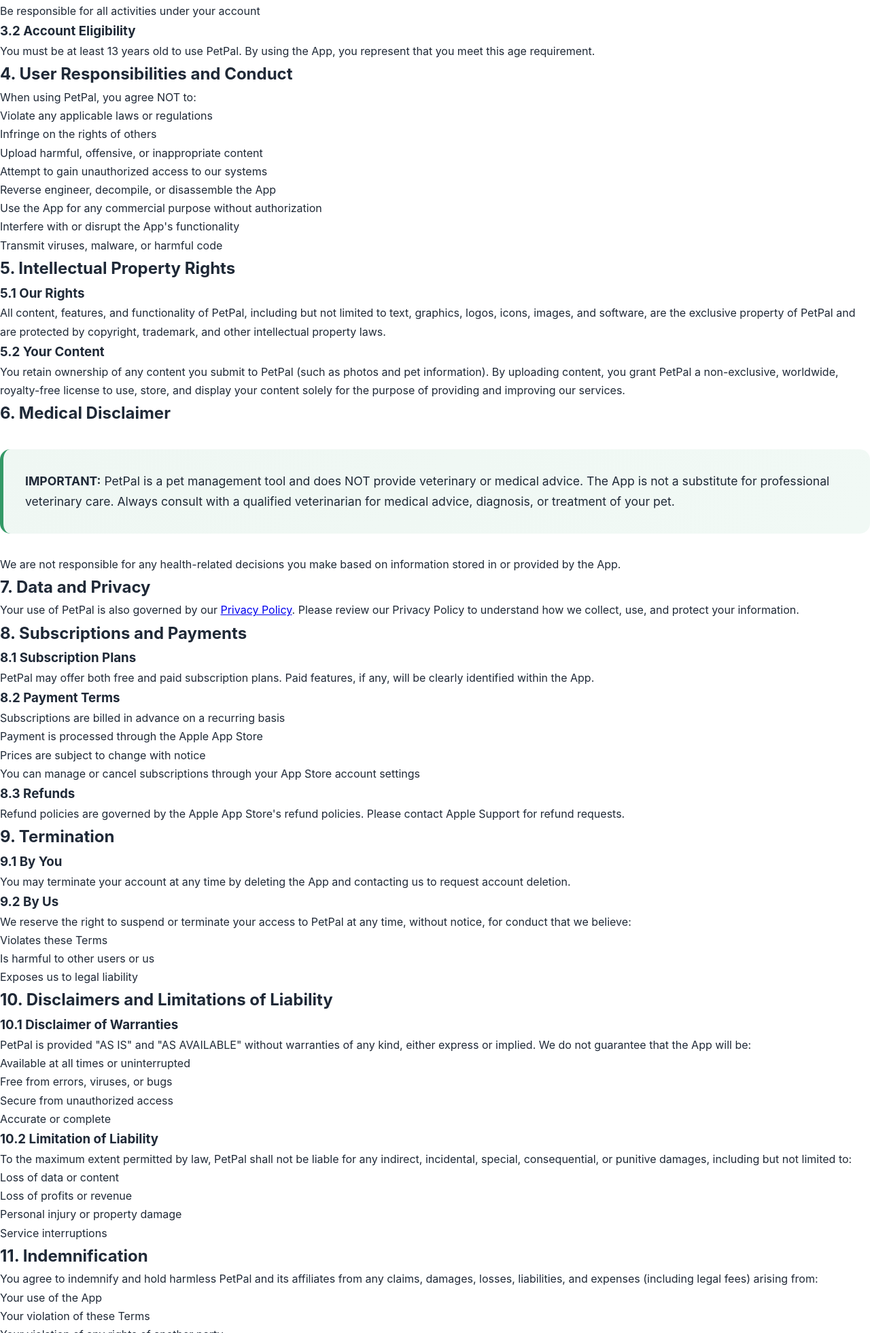
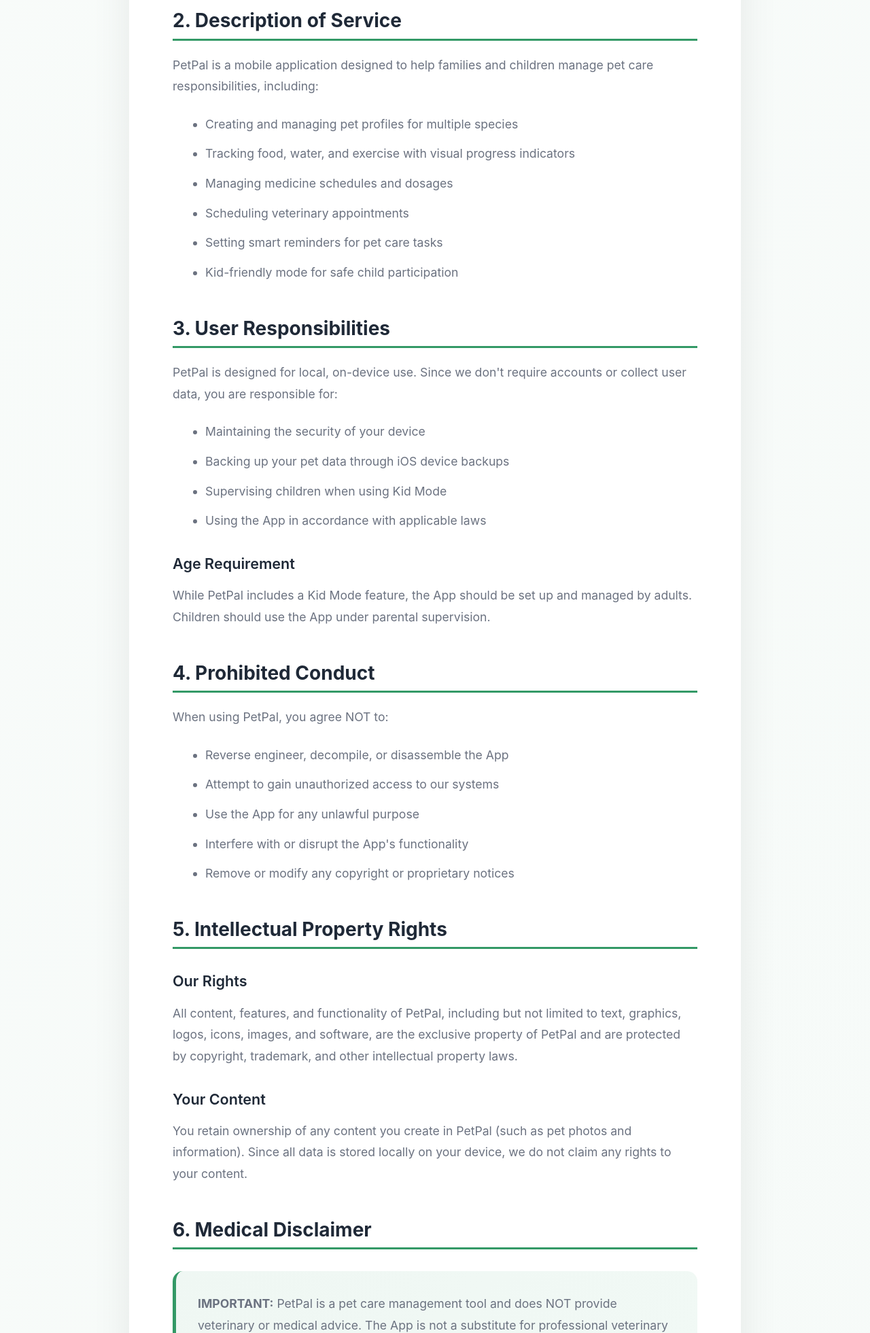
Before and after one commit to tomsobkow-wq/PetPal, a plain HTML site: page terms-of-service.html in a window 1280 px wide. Shown: the part 839-2800 px from the top of the page at 68% size. Drawn offline with Linux system fonts and the light colour scheme.

Commit message:
Polished Terms of Service page with professional layout
- Updated navigation with app icon logo
- Added professional CSS styling using policy-page class
- Improved spacing with centered content container (4rem padding)
- Enhanced typography with proper line-height and font sizes
- Updated contact email to pet.pal.for.pets@gmail.com
- Streamlined content to match app's actual functionality
- Responsive design for mobile devices
- Matches professional quality of other policy pages

```diff
--- a/terms-of-service.html
+++ b/terms-of-service.html
@@ -1,16 +1,23 @@
 <!DOCTYPE html>
 <html lang="en">
+
 <head>
     <meta charset="UTF-8">
     <meta name="viewport" content="width=device-width, initial-scale=1.0">
     <meta name="description" content="PetPal Terms of Service - User agreement and terms">
     <title>Terms of Service - PetPal</title>
     <link rel="stylesheet" href="css/style.css">
+    <link rel="icon" href="images/app-icon.png" type="image/png">
 </head>
+
 <body>
+    <!-- Navigation -->
     <header>
         <nav>
-            <a href="index.html" class="logo">🐾 PetPal</a>
+            <a href="index.html" class="logo">
+                <img src="images/app-icon.png" alt="PetPal Logo" class="logo-icon">
+                <span>PetPal</span>
+            </a>
             <ul class="nav-links">
                 <li><a href="index.html">Home</a></li>
                 <li><a href="support.html">Support</a></li>
@@ -20,172 +27,181 @@
         </nav>
     </header>
 
-    <section class="container">
-        <div class="content-section">
+    <!-- Main Content -->
+    <section class="policy-page">
+        <div class="policy-container">
             <h1>Terms of Service</h1>
 
             <div class="last-updated">
-                <strong>Last Updated:</strong> December 12, 2024
+                <strong>Last Updated:</strong> February 9, 2026
             </div>
 
             <div class="info-box">
-                <p><strong>Please read these Terms of Service carefully.</strong> By accessing or using PetPal, you agree to be bound by these Terms. If you do not agree with any part of these Terms, you may not use our app.</p>
+                <p><strong>Please read these Terms of Service carefully.</strong> By accessing or using PetPal, you
+                    agree to be bound by these Terms. If you do not agree with any part of these Terms, you may not use
+                    our app.</p>
             </div>
 
             <h2>1. Acceptance of Terms</h2>
-            <p>By downloading, installing, or using the PetPal mobile application ("App"), you agree to comply with and be bound by these Terms of Service ("Terms"). These Terms constitute a legally binding agreement between you and PetPal.</p>
+            <p>By downloading, installing, or using the PetPal mobile application ("App"), you agree to comply with and
+                be bound by these Terms of Service ("Terms"). These Terms constitute a legally binding agreement between
+                you and PetPal.</p>
 
             <h2>2. Description of Service</h2>
-            <p>PetPal is a mobile application designed to help pet owners manage their pet care responsibilities, including:</p>
+            <p>PetPal is a mobile application designed to help families and children manage pet care responsibilities,
+                including:</p>
             <ul>
-                <li>Creating and managing pet profiles</li>
-                <li>Tracking health records and veterinary appointments</li>
-                <li>Setting reminders for pet care tasks</li>
-                <li>Storing photos and memories of pets</li>
-                <li>Monitoring pet activities and behaviors</li>
+                <li>Creating and managing pet profiles for multiple species</li>
+                <li>Tracking food, water, and exercise with visual progress indicators</li>
+                <li>Managing medicine schedules and dosages</li>
+                <li>Scheduling veterinary appointments</li>
+                <li>Setting smart reminders for pet care tasks</li>
+                <li>Kid-friendly mode for safe child participation</li>
             </ul>
 
-            <h2>3. User Accounts</h2>
-
-            <h3>3.1 Account Creation</h3>
-            <p>To use certain features of PetPal, you may be required to create an account. You agree to:</p>
+            <h2>3. User Responsibilities</h2>
+            <p>PetPal is designed for local, on-device use. Since we don't require accounts or collect user data, you
+                are responsible for:</p>
             <ul>
-                <li>Provide accurate and complete information</li>
-                <li>Maintain the security of your account credentials</li>
-                <li>Notify us immediately of any unauthorized access</li>
-                <li>Be responsible for all activities under your account</li>
+                <li>Maintaining the security of your device</li>
+                <li>Backing up your pet data through iOS device backups</li>
+                <li>Supervising children when using Kid Mode</li>
+                <li>Using the App in accordance with applicable laws</li>
             </ul>
 
-            <h3>3.2 Account Eligibility</h3>
-            <p>You must be at least 13 years old to use PetPal. By using the App, you represent that you meet this age requirement.</p>
+            <h3>Age Requirement</h3>
+            <p>While PetPal includes a Kid Mode feature, the App should be set up and managed by adults. Children should
+                use the App under parental supervision.</p>
 
-            <h2>4. User Responsibilities and Conduct</h2>
+            <h2>4. Prohibited Conduct</h2>
             <p>When using PetPal, you agree NOT to:</p>
             <ul>
-                <li>Violate any applicable laws or regulations</li>
-                <li>Infringe on the rights of others</li>
-                <li>Upload harmful, offensive, or inappropriate content</li>
+                <li>Reverse engineer, decompile, or disassemble the App</li>
                 <li>Attempt to gain unauthorized access to our systems</li>
-                <li>Reverse engineer, decompile, or disassemble the App</li>
-                <li>Use the App for any commercial purpose without authorization</li>
+                <li>Use the App for any unlawful purpose</li>
                 <li>Interfere with or disrupt the App's functionality</li>
-                <li>Transmit viruses, malware, or harmful code</li>
+                <li>Remove or modify any copyright or proprietary notices</li>
             </ul>
 
             <h2>5. Intellectual Property Rights</h2>
 
-            <h3>5.1 Our Rights</h3>
-            <p>All content, features, and functionality of PetPal, including but not limited to text, graphics, logos, icons, images, and software, are the exclusive property of PetPal and are protected by copyright, trademark, and other intellectual property laws.</p>
+            <h3>Our Rights</h3>
+            <p>All content, features, and functionality of PetPal, including but not limited to text, graphics, logos,
+                icons, images, and software, are the exclusive property of PetPal and are protected by copyright,
+                trademark, and other intellectual property laws.</p>
 
-            <h3>5.2 Your Content</h3>
-            <p>You retain ownership of any content you submit to PetPal (such as photos and pet information). By uploading content, you grant PetPal a non-exclusive, worldwide, royalty-free license to use, store, and display your content solely for the purpose of providing and improving our services.</p>
+            <h3>Your Content</h3>
+            <p>You retain ownership of any content you create in PetPal (such as pet photos and information). Since all
+                data is stored locally on your device, we do not claim any rights to your content.</p>
 
             <h2>6. Medical Disclaimer</h2>
             <div class="info-box">
-                <p><strong>IMPORTANT:</strong> PetPal is a pet management tool and does NOT provide veterinary or medical advice. The App is not a substitute for professional veterinary care. Always consult with a qualified veterinarian for medical advice, diagnosis, or treatment of your pet.</p>
+                <p><strong>IMPORTANT:</strong> PetPal is a pet care management tool and does NOT provide veterinary or
+                    medical advice. The App is not a substitute for professional veterinary care. Always consult with a
+                    qualified veterinarian for medical advice, diagnosis, or treatment of your pet.</p>
             </div>
-            <p>We are not responsible for any health-related decisions you make based on information stored in or provided by the App.</p>
+            <p>We are not responsible for any health-related decisions you make based on information stored in or
+                provided by the App. PetPal is designed to help you organize pet care tasks, not to replace professional
+                veterinary guidance.</p>
 
             <h2>7. Data and Privacy</h2>
-            <p>Your use of PetPal is also governed by our <a href="privacy-policy.html">Privacy Policy</a>. Please review our Privacy Policy to understand how we collect, use, and protect your information.</p>
-
-            <h2>8. Subscriptions and Payments</h2>
-
-            <h3>8.1 Subscription Plans</h3>
-            <p>PetPal may offer both free and paid subscription plans. Paid features, if any, will be clearly identified within the App.</p>
-
-            <h3>8.2 Payment Terms</h3>
+            <p>Your use of PetPal is also governed by our <a href="privacy-policy.html">Privacy Policy</a>. Please
+                review our Privacy Policy to understand our privacy-first approach and how your data stays on your
+                device.</p>
+            <p>Key points:</p>
             <ul>
-                <li>Subscriptions are billed in advance on a recurring basis</li>
-                <li>Payment is processed through the Apple App Store</li>
-                <li>Prices are subject to change with notice</li>
-                <li>You can manage or cancel subscriptions through your App Store account settings</li>
+                <li>All data is stored locally on your device</li>
+                <li>We do not collect or transmit your personal information</li>
+                <li>No account creation or login required</li>
+                <li>Your data is included in iOS device backups</li>
             </ul>
 
-            <h3>8.3 Refunds</h3>
-            <p>Refund policies are governed by the Apple App Store's refund policies. Please contact Apple Support for refund requests.</p>
+            <h2>8. App Availability and Updates</h2>
+            <p>We strive to keep PetPal available and functional, but we do not guarantee that the App will be:</p>
+            <ul>
+                <li>Available at all times without interruption</li>
+                <li>Free from errors or bugs</li>
+                <li>Compatible with all devices or iOS versions</li>
+                <li>Free from data loss during updates</li>
+            </ul>
+            <p>We may update the App periodically to add features, fix bugs, or improve performance. You are responsible
+                for keeping your App updated.</p>
 
-            <h2>9. Termination</h2>
+            <h2>9. Disclaimers and Limitations of Liability</h2>
 
-            <h3>9.1 By You</h3>
-            <p>You may terminate your account at any time by deleting the App and contacting us to request account deletion.</p>
+            <h3>Disclaimer of Warranties</h3>
+            <p>PetPal is provided "AS IS" and "AS AVAILABLE" without warranties of any kind, either express or implied.
+            </p>
 
-            <h3>9.2 By Us</h3>
-            <p>We reserve the right to suspend or terminate your access to PetPal at any time, without notice, for conduct that we believe:</p>
+            <h3>Limitation of Liability</h3>
+            <p>To the maximum extent permitted by law, PetPal shall not be liable for any indirect, incidental, special,
+                consequential, or punitive damages, including but not limited to:</p>
             <ul>
-                <li>Violates these Terms</li>
-                <li>Is harmful to other users or us</li>
-                <li>Exposes us to legal liability</li>
+                <li>Loss of pet data or content</li>
+                <li>Service interruptions or app crashes</li>
+                <li>Missed pet care tasks or reminders</li>
+                <li>Any harm to pets resulting from use or non-use of the App</li>
             </ul>
 
-            <h2>10. Disclaimers and Limitations of Liability</h2>
-
-            <h3>10.1 Disclaimer of Warranties</h3>
-            <p>PetPal is provided "AS IS" and "AS AVAILABLE" without warranties of any kind, either express or implied. We do not guarantee that the App will be:</p>
-            <ul>
-                <li>Available at all times or uninterrupted</li>
-                <li>Free from errors, viruses, or bugs</li>
-                <li>Secure from unauthorized access</li>
-                <li>Accurate or complete</li>
-            </ul>
-
-            <h3>10.2 Limitation of Liability</h3>
-            <p>To the maximum extent permitted by law, PetPal shall not be liable for any indirect, incidental, special, consequential, or punitive damages, including but not limited to:</p>
-            <ul>
-                <li>Loss of data or content</li>
-                <li>Loss of profits or revenue</li>
-                <li>Personal injury or property damage</li>
-                <li>Service interruptions</li>
-            </ul>
-
-            <h2>11. Indemnification</h2>
-            <p>You agree to indemnify and hold harmless PetPal and its affiliates from any claims, damages, losses, liabilities, and expenses (including legal fees) arising from:</p>
-            <ul>
-                <li>Your use of the App</li>
-                <li>Your violation of these Terms</li>
-                <li>Your violation of any rights of another party</li>
-            </ul>
-
-            <h2>12. Changes to Terms</h2>
+            <h2>10. Changes to Terms</h2>
             <p>We reserve the right to modify these Terms at any time. We will notify you of material changes by:</p>
             <ul>
                 <li>Posting the updated Terms on this page</li>
                 <li>Updating the "Last Updated" date</li>
-                <li>Sending you a notification through the App or email</li>
+                <li>Displaying a notification in the App (if applicable)</li>
             </ul>
-            <p>Your continued use of PetPal after changes become effective constitutes acceptance of the modified Terms.</p>
+            <p>Your continued use of PetPal after changes become effective constitutes acceptance of the modified Terms.
+            </p>
 
-            <h2>13. Governing Law and Dispute Resolution</h2>
-            <p>These Terms shall be governed by and construed in accordance with the laws of the jurisdiction in which PetPal operates, without regard to conflict of law principles.</p>
-            <p>Any disputes arising from these Terms or your use of PetPal shall be resolved through binding arbitration, except where prohibited by law.</p>
+            <h2>11. Termination</h2>
+            <p>You may stop using PetPal at any time by deleting the App from your device. All locally stored data will
+                be removed when you delete the App.</p>
+            <p>We reserve the right to discontinue the App or any features at any time without liability.</p>
 
-            <h2>14. Severability</h2>
-            <p>If any provision of these Terms is found to be unenforceable or invalid, that provision will be limited or eliminated to the minimum extent necessary, and the remaining provisions will remain in full force and effect.</p>
+            <h2>12. Governing Law</h2>
+            <p>These Terms shall be governed by and construed in accordance with applicable laws, without regard to
+                conflict of law principles.</p>
 
-            <h2>15. Entire Agreement</h2>
-            <p>These Terms, together with our Privacy Policy, constitute the entire agreement between you and PetPal regarding your use of the App.</p>
+            <h2>13. Severability</h2>
+            <p>If any provision of these Terms is found to be unenforceable or invalid, that provision will be limited
+                or eliminated to the minimum extent necessary, and the remaining provisions will remain in full force
+                and effect.</p>
 
-            <h2>16. Contact Information</h2>
+            <h2>14. Entire Agreement</h2>
+            <p>These Terms, together with our Privacy Policy, constitute the entire agreement between you and PetPal
+                regarding your use of the App.</p>
+
+            <h2>15. Contact Information</h2>
             <p>If you have any questions about these Terms of Service, please contact us:</p>
             <ul>
-                <li>Email: <a href="mailto:legal@petpal.app">legal@petpal.app</a></li>
+                <li>Email: <a href="mailto:pet.pal.for.pets@gmail.com">pet.pal.for.pets@gmail.com</a></li>
                 <li>Support: <a href="support.html">PetPal Support</a></li>
             </ul>
 
-            <div class="info-box" style="margin-top: 2rem;">
-                <p><strong>Acknowledgment:</strong> By using PetPal, you acknowledge that you have read, understood, and agree to be bound by these Terms of Service.</p>
+            <div class="info-box" style="margin-top: 3rem;">
+                <p><strong>Acknowledgment:</strong> By using PetPal, you acknowledge that you have read, understood, and
+                    agree to be bound by these Terms of Service.</p>
             </div>
         </div>
     </section>
 
+    <!-- Footer -->
     <footer>
-        <div class="footer-links">
-            <a href="index.html">Home</a>
-            <a href="support.html">Support</a>
-            <a href="privacy-policy.html">Privacy Policy</a>
-            <a href="terms-of-service.html">Terms of Service</a>
+        <div class="footer-content">
+            <div class="footer-brand">
+                <img src="images/app-icon.png" alt="PetPal" class="footer-logo">
+                <p>PetPal</p>
+                <p class="footer-tagline">Helping families care for pets, together.</p>
+            </div>
+            <div class="footer-links">
+                <a href="index.html">Home</a>
+                <a href="support.html">Support</a>
+                <a href="privacy-policy.html">Privacy Policy</a>
+                <a href="terms-of-service.html">Terms of Service</a>
+            </div>
         </div>
-        <p>&copy; 2024 PetPal. All rights reserved.</p>
+        <p class="copyright">&copy; 2024 PetPal. All rights reserved.</p>
     </footer>
 </body>
+
 </html>
```
